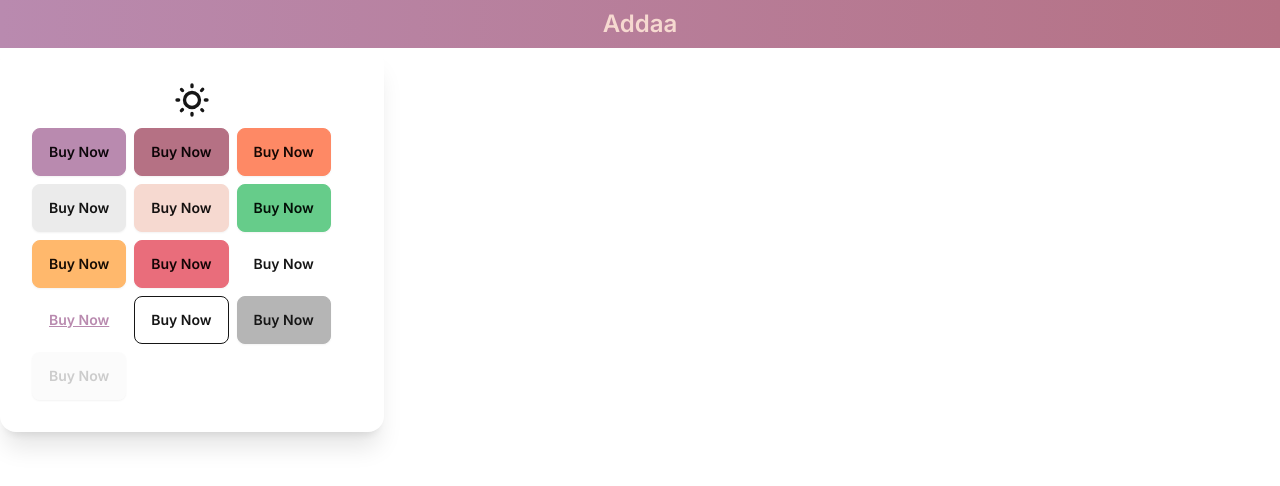
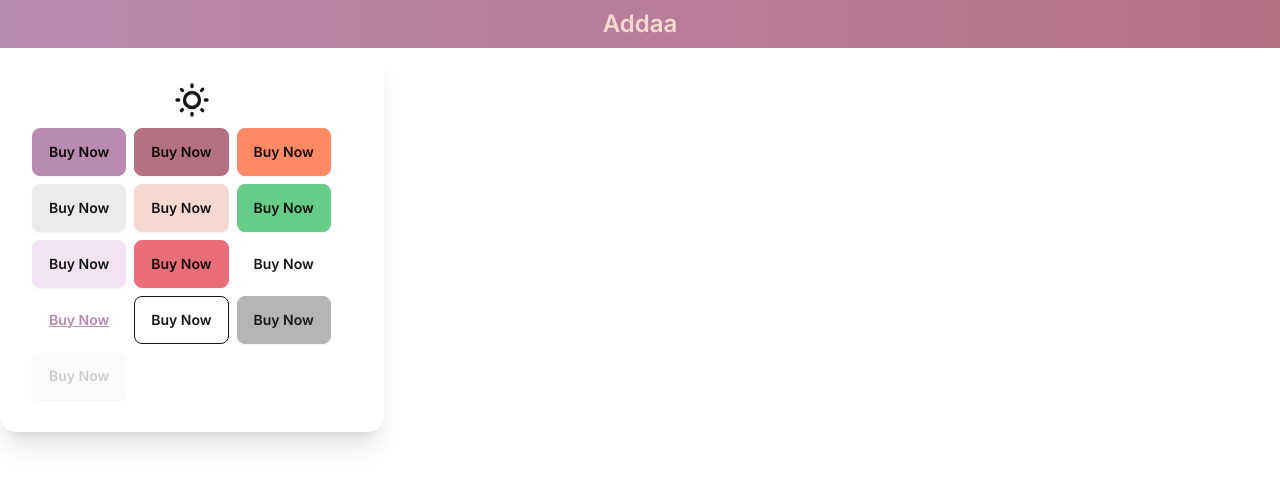
Before and after one commit to tanmoy-OG/adda, a Next.js app in the folder client/: page /Theme in a window 1280 px wide. Shown: the top 486 px of the page. Built offline with nearby package versions, Linux system fonts and the light colour scheme; no server answers; sample sign-in values are in the browser's storage.

Commit message:
upgraded the chat styling

```diff
--- a/client/src/components/conversations/chat/chat.tsx
+++ b/client/src/components/conversations/chat/chat.tsx
@@ -1,12 +1,12 @@
 import MessageSkeleton from "components/skeletons/message-skeleton";
-import { FC, useEffect, useRef } from "react";
+import { useEffect, useRef } from "react";
 
 import EachChat from "./each-chat";
 
 import useGetMessages from "@/hooks/use-get-messages";
 import useListenMessages from "@/hooks/use-listen-messages";
 
-const Chat: FC = () => {
+const Chat = () => {
   const { messages, loading } = useGetMessages();
   useListenMessages();
   const lastMessageRef = useRef<any>();
@@ -31,9 +31,9 @@ const Chat: FC = () => {
 
       {!loading && messages.length === 0 && (
         <div className="flex size-full flex-col justify-center">
-          <p className="text-center">
+          <p className="text-center text-xl font-medium">
             Send a message to start{" "}
-            <span className="text-primary font-semibold">Addaa!!</span> ☕
+            <span className="text-accent font-semibold">Addaa!!</span> ☕
           </p>
         </div>
       )}
--- a/client/src/components/conversations/chat/each-chat.tsx
+++ b/client/src/components/conversations/chat/each-chat.tsx
@@ -6,7 +6,7 @@ const EachChat = ({ message }: any) => {
   const formattedTime = extractTime(message.createdAt);
   const fromMe = message.senderId === authUser._id;
   const chatPos = fromMe ? "chat-end" : "chat-start";
-  const bubbleBgColor = fromMe ? "chat-bubble-primary" : "";
+  const bubbleBgColor = fromMe ? "chat-bubble-warning" : "chat-bubble-neutral";
   const shake = message.shake ? "shake" : "";
 
   return (
--- a/client/tailwind.config.ts
+++ b/client/tailwind.config.ts
@@ -21,8 +21,9 @@ const config: Config = {
           neutral: "#EBEBEB",
           "base-100": "#ffffff",
           info: "#F6D9D0",
+          chatsend: "#F3E3F5",
           success: "#66CC8A",
-          warning: "#FFB86C",
+          warning: "#F3E3F5",
           error: "#E96D7B",
         },
         sunset: {
```
